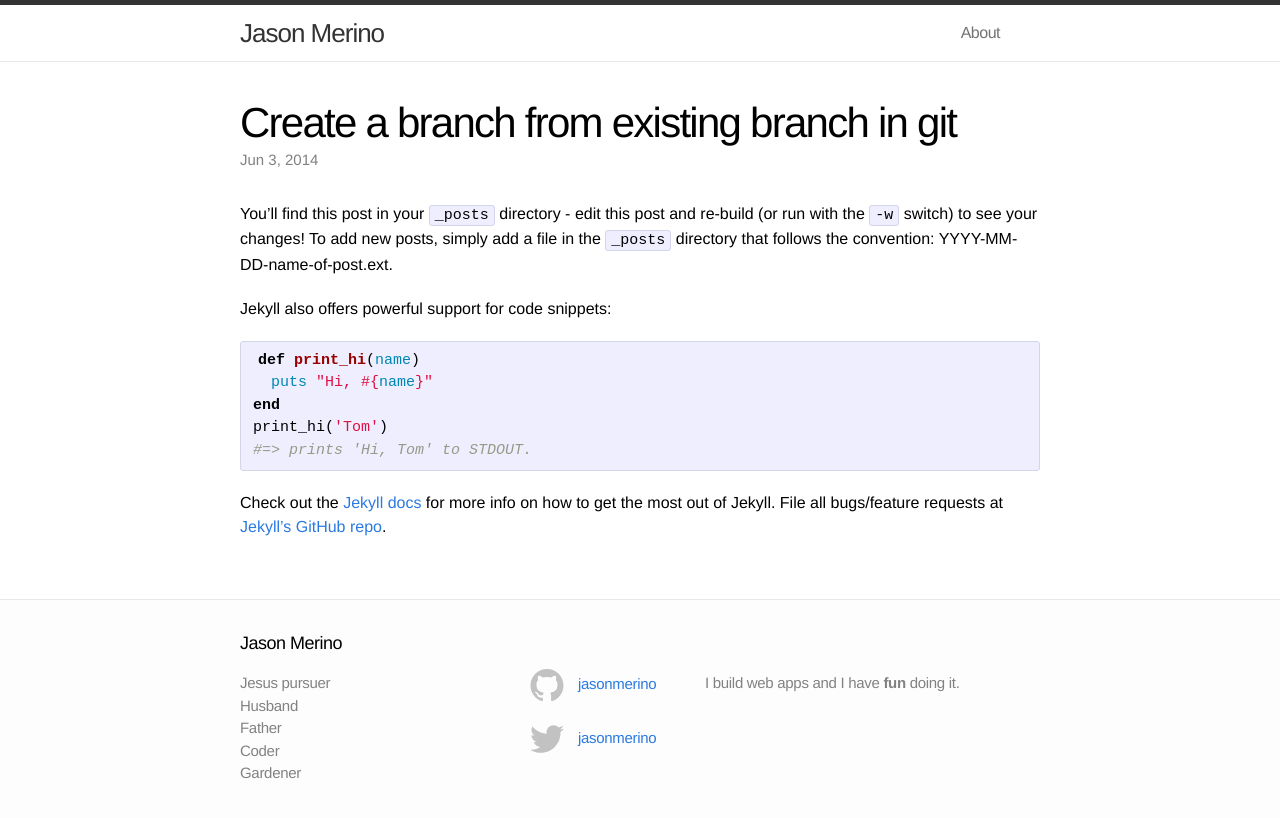
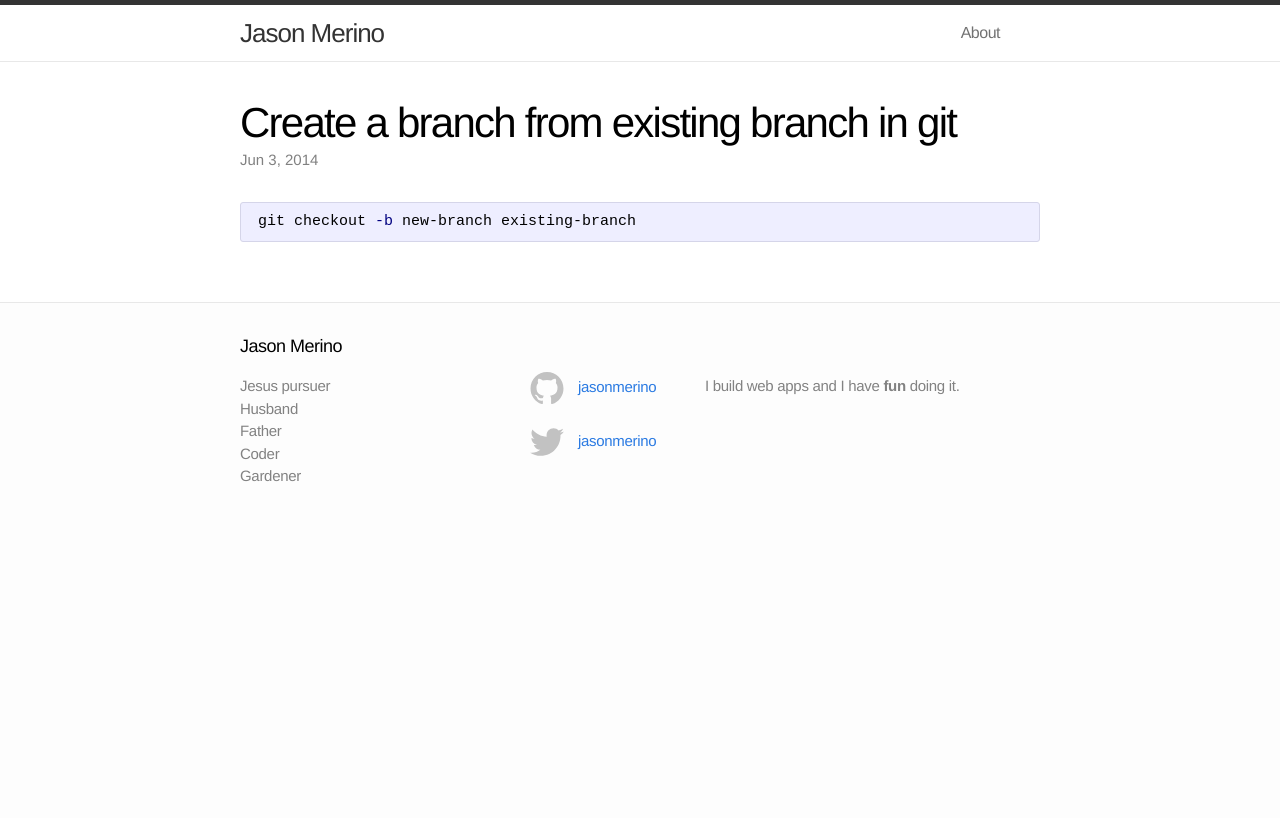
Before and after one commit to jasonmerino/jasonmerino.github.io, a Jekyll site: the page built from _posts/2014-06-03-create-a-branch-from-existing-branch-in-git.md, in a window 1280 px wide. Shown: the top 818 px of the page. Built offline with Jekyll 4.4.1, drawn with Linux system fonts in a browser that asks for light colours; Markdown is read by kramdown in place of the engine named in the settings.

Commit message:
Adds redcarpet for markdown conversion and basic text for create branch from existing branch post.

````diff
--- a/_config.yml
+++ b/_config.yml
@@ -7,5 +7,5 @@
 username: "jasonmerino"
 
 # Build settings
-markdown: kramdown
+markdown: redcarpet
 permalink: pretty
--- a/_posts/2014-06-03-create-a-branch-from-existing-branch-in-git.md
+++ b/_posts/2014-06-03-create-a-branch-from-existing-branch-in-git.md
@@ -5,20 +5,6 @@
 categories: git
 ---
 
-You'll find this post in your `_posts` directory - edit this post and re-build (or run with the `-w` switch) to see your changes!
-To add new posts, simply add a file in the `_posts` directory that follows the convention: YYYY-MM-DD-name-of-post.ext.
-
-Jekyll also offers powerful support for code snippets:
-
-{% highlight ruby %}
-def print_hi(name)
-  puts "Hi, #{name}"
-end
-print_hi('Tom')
-#=> prints 'Hi, Tom' to STDOUT.
-{% endhighlight %}
-
-Check out the [Jekyll docs][jekyll] for more info on how to get the most out of Jekyll. File all bugs/feature requests at [Jekyll's GitHub repo][jekyll-gh].
-
-[jekyll-gh]: https://github.com/jekyll/jekyll
-[jekyll]:    http://jekyllrb.com
+```bash
+git checkout -b new-branch existing-branch
+```
````
